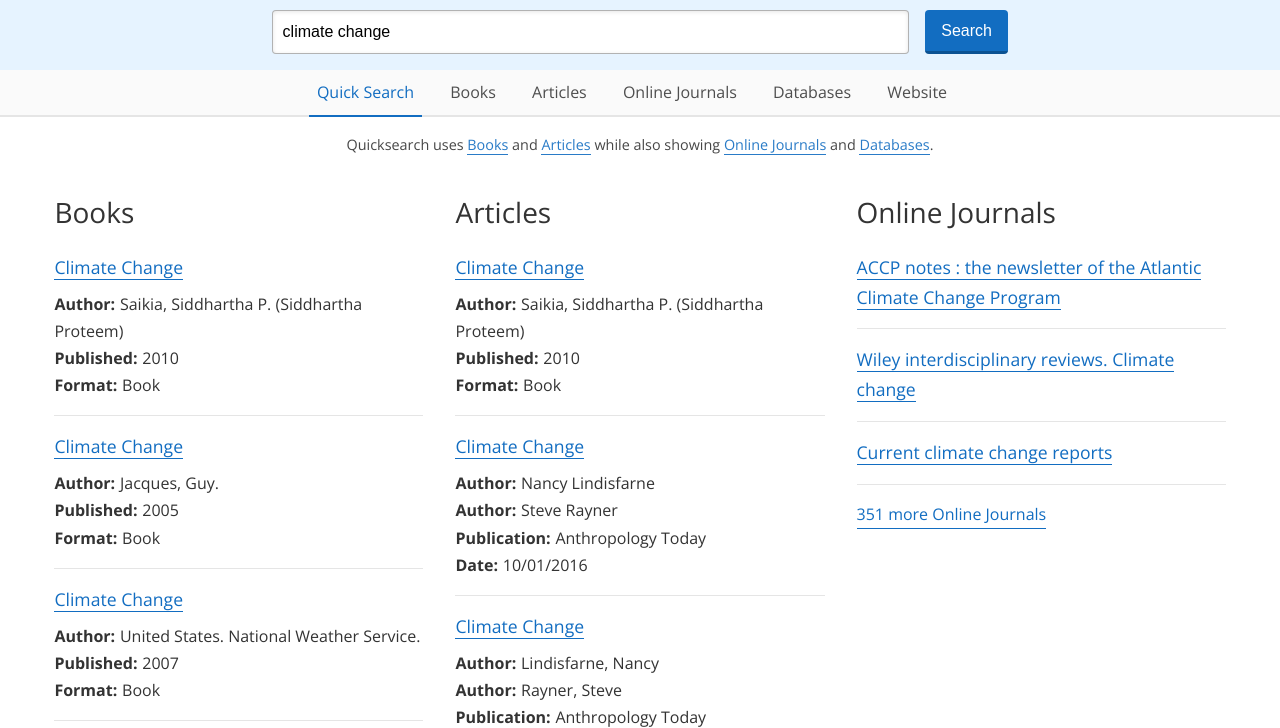
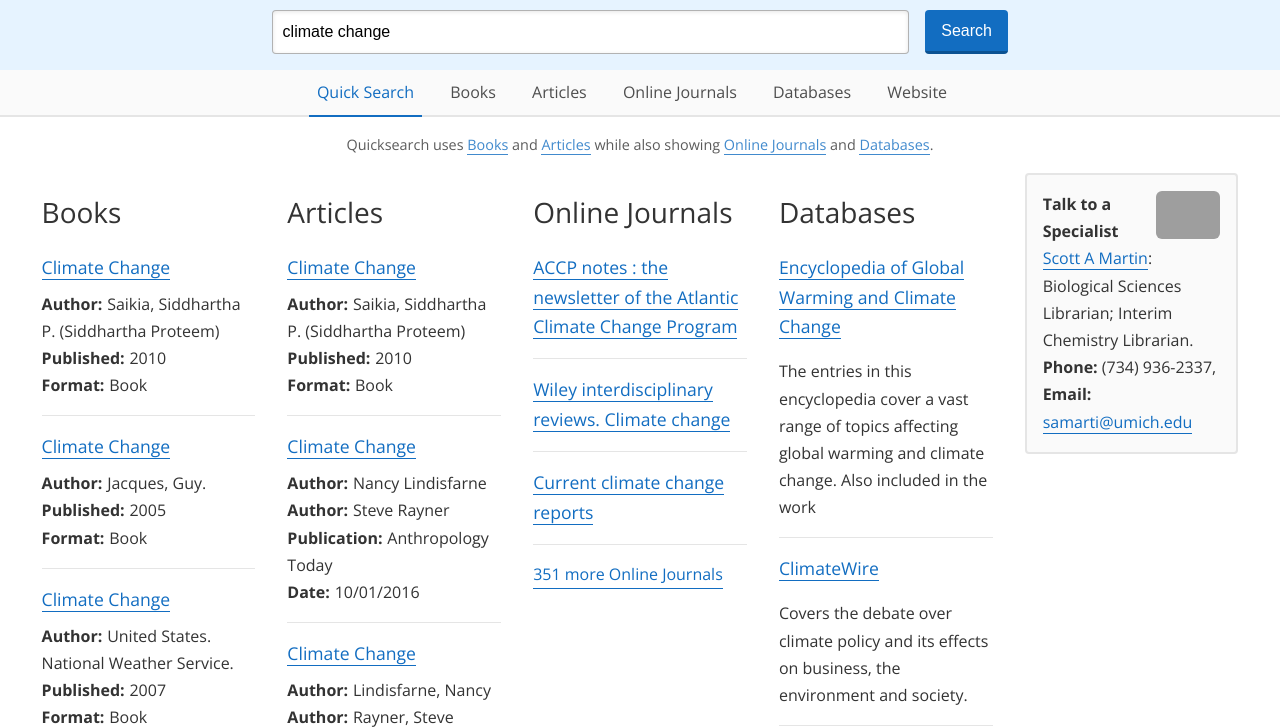
Before and after one commit to mlibrary/search-ui, a website: page index.html in a window 1280 px wide. Shown: the part 73-801 px from the top of the page. Drawn offline with nearby package versions, Linux system fonts and the light colour scheme; grey boxes are pictures that could not be loaded.

Commit message:
quickfix

```diff
--- a/index.html
+++ b/index.html
@@ -68,7 +68,7 @@
     </div>
 
     <div class="container container-large">
-        <p style="text-align: center; opacity: 0.9; font-size: 90%;">
+        <p style="text-align: center; opacity: 0.8; font-size: 90%;">
           Quicksearch uses <a href="" class="underline">Books</a> and <a href="" class="underline">Articles</a> while also showing <a href="" class="underline">Online Journals</a> and <a href="" class="underline">Databases</a>.
         </p>
 
--- a/package.json
+++ b/package.json
@@ -19,6 +19,7 @@
   "devDependencies": {
     "browser-sync": "^2.17.5",
     "gulp": "^3.9.1",
+    "gulp-nunjucks": "^2.3.0",
     "gulp-sass": "^2.3.2"
   }
 }
--- a/stylesheets/partials/_base.scss
+++ b/stylesheets/partials/_base.scss
@@ -13,6 +13,6 @@
 
 .container-large {
   @media (min-width: 80rem) {
-    width: 94vw;
+    width: 96vw;
   }
 }
--- a/stylesheets/search/_results.scss
+++ b/stylesheets/search/_results.scss
@@ -23,7 +23,7 @@
     width: calc(100% * (1/3) - 2rem);
   }
 
-  @media (min-width: 90rem) {
+  @media (min-width: 80rem) {
     width: calc(100% * (1/5) - 2rem);
   }
 }
```
Also changed, not shown: assets/stylesheets/main.css, books.html (added).
